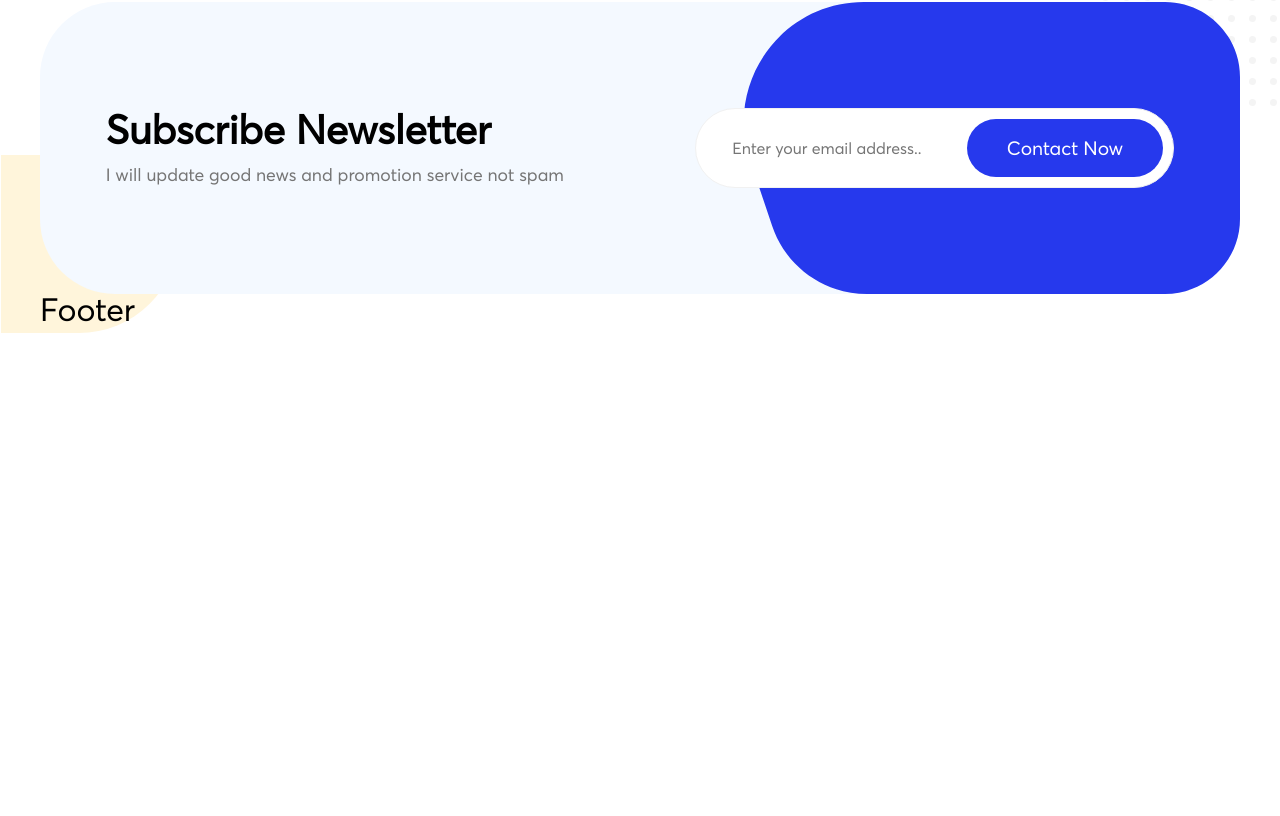
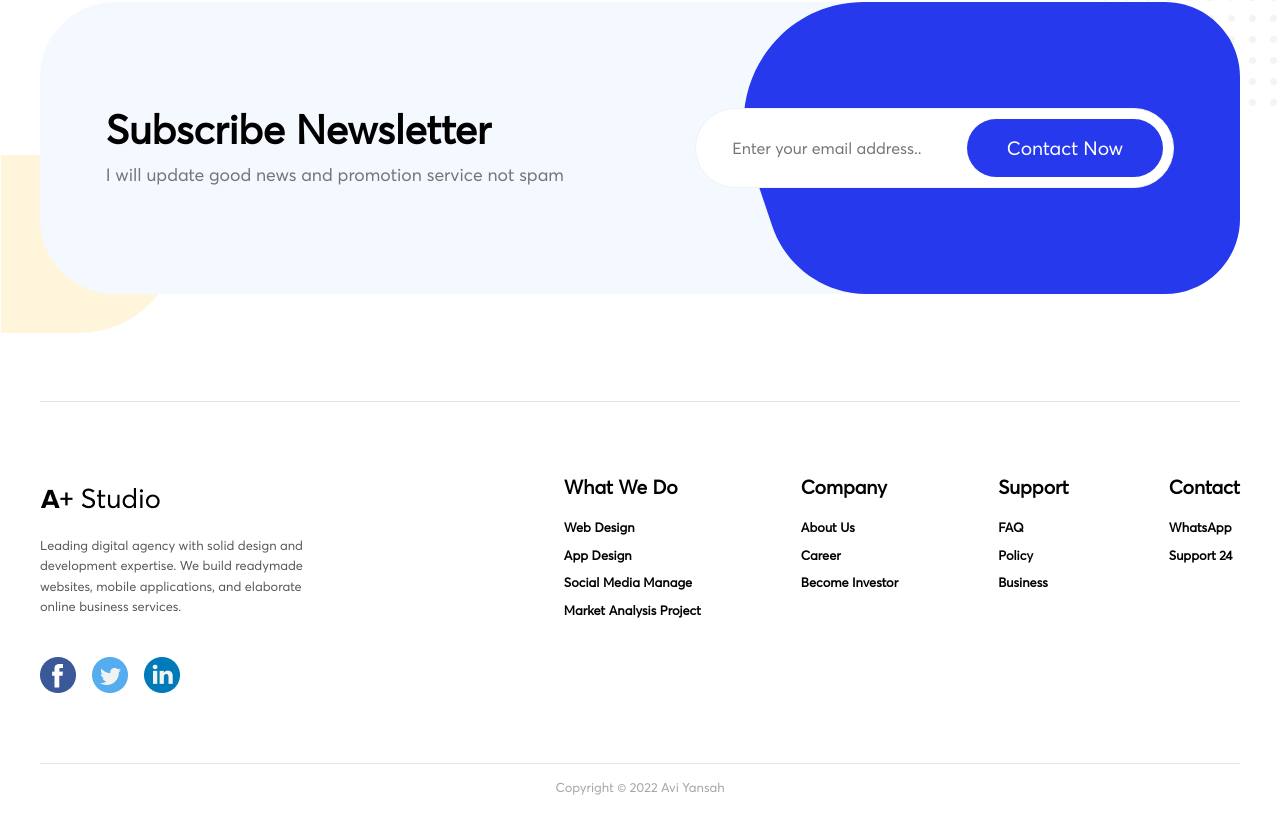
Before and after one commit to Vladfed92/Studio_design_landing_page, a React (Create React App) app: page / in a window 1280 px wide. Shown: the part 3267-4083 px from the top of the page. Before the commit the page ends 3600 px from the top, so only its background shows below. Built offline with nearby package versions, Linux system fonts and the light colour scheme.

Commit message:
made footer

```diff
--- a/src/websiteParts/Footer.jsx
+++ b/src/websiteParts/Footer.jsx
@@ -1,10 +1,77 @@
 import App from '../App'
 import style from './Footer.module.css'
+import logo from '../img/logo.png'
+import facebook from '../img/footer/facebook.png'
+import twitter from '../img/footer/twitter.png'
+import linkindin from '../img/footer/linkedin.png'
 
 function Footer() {
   return (
     <footer>
-      <h1>Footer</h1>
+      <div className={style.footer_info}>
+        <div className={style.footer_short_info}>
+          <img src={logo} alt="" className={style.footer_logo} />
+          <p className={style.footer_short_info}>
+            Leading digital agency with solid design and development expertise.
+            We build readymade websites, mobile applications, and elaborate
+            online business services.
+          </p>
+          <div className={style.media}>
+            <a href="">
+              <img src={facebook} alt="" />
+            </a>
+            <a href="">
+              <img src={twitter} alt="" />
+            </a>
+            <a href="">
+              <img src={linkindin} alt="" />
+            </a>
+          </div>
+        </div>
+        <div className={style.footer_lincs}>
+          <ul>
+            <h4>What We Do</h4>
+            <li>Web Design </li>
+            <li>App Design</li>
+            <li>Social Media Manage</li>
+            <li>Market Analysis Project</li>
+          </ul>
+          <ul>
+            <h4>Company</h4>
+            <li>
+              <a href="">About Us</a>{' '}
+            </li>
+            <li>
+              <a href="">Career</a>{' '}
+            </li>
+            <li>
+              <a href="">Become Investor</a>
+            </li>
+          </ul>
+          <ul>
+            <h4>Support</h4>
+            <li>
+              <a href="">FAQ </a>
+            </li>
+            <li>
+              <a href="">Policy</a>
+            </li>
+            <li>
+              <a href="">Business</a>
+            </li>
+          </ul>
+          <ul>
+            <h4>Contact</h4>
+            <li>
+              <a href="">WhatsApp</a>{' '}
+            </li>
+            <li>
+              <a href="">Support 24</a>
+            </li>
+          </ul>
+        </div>
+      </div>
+      <p className={style.copytights}>Copyright © 2022 Avi Yansah</p>
     </footer>
   )
 }
--- a/src/websiteParts/Footer.module.css
+++ b/src/websiteParts/Footer.module.css
@@ -0,0 +1,68 @@
+.footer_info {
+  margin-top: 107px;
+  padding-top: 60px;
+  padding-bottom: 30px;
+  border-top: 1px solid #e4e4e4;
+  border-bottom: 1px solid #e4e4e4;
+  display: flex;
+  justify-content: space-between;
+  position: relative;
+}
+
+.footer_short_info {
+  width: 100%;
+  max-width: 270px;
+}
+
+.footer_short_info {
+  font-size: 0.8rem;
+  line-height: 160%;
+  margin-top: 26px;
+  margin-bottom: 40px;
+  color: #565656;
+}
+
+.media {
+  display: flex;
+}
+
+.media a img {
+  margin-right: 16px;
+}
+
+.footer_lincs {
+  display: flex;
+}
+
+.footer_lincs ul {
+  margin-right: 100px;
+}
+
+.footer_lincs ul:last-child {
+  margin-right: 0;
+}
+
+.footer_lincs ul h4 {
+  font-size: 1.2rem;
+  font-weight: bold;
+  margin-bottom: 24px;
+}
+
+.footer_lincs ul li {
+  margin-bottom: 15px;
+  font-weight: bold;
+  font-size: 0.8rem;
+}
+
+.footer_lincs ul li a {
+  text-decoration: none;
+  font-weight: bold;
+  font-size: 0.8rem;
+}
+
+.copytights {
+  margin: 17px 0 23px 0;
+  font-size: 0.8rem;
+  color: #a4a4a4;
+  text-align: center;
+}
```
